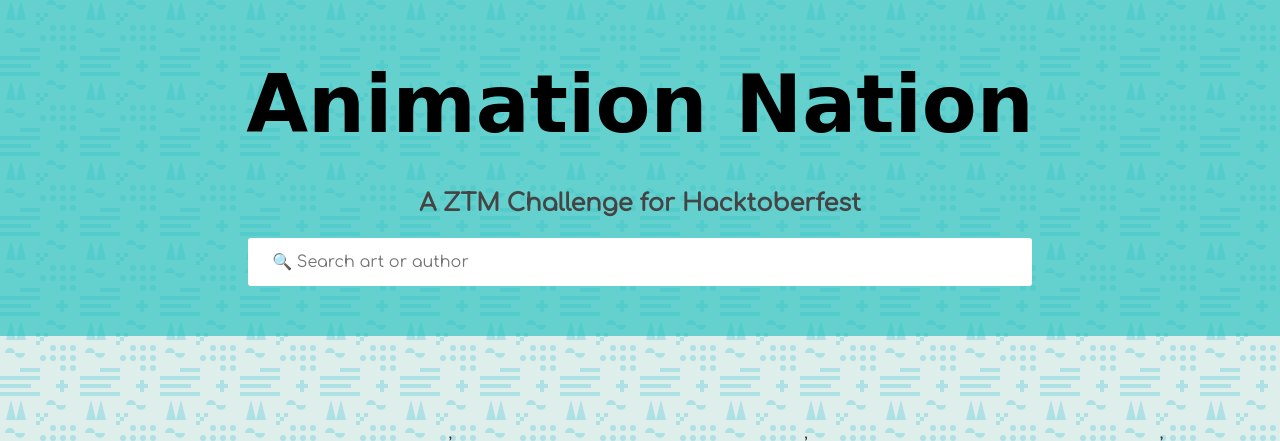
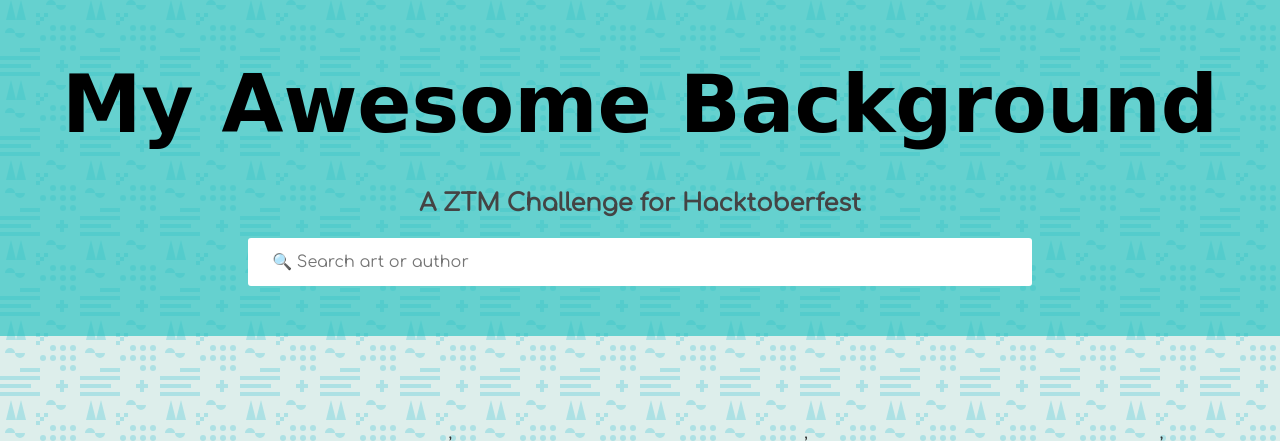
Before and after one commit to rccoder22/My-Awesome-Background, a plain HTML site: page index.html in a window 1280 px wide. Shown: the top 441 px of the page. Drawn offline with nearby package versions, Linux system fonts and the light colour scheme; files that its build step writes are made by us from their sources; a web font is replaced by a local one.

Commit message:
Changing title

```diff
--- a/index.html
+++ b/index.html
@@ -17,12 +17,12 @@
       href="https://cdnjs.cloudflare.com/ajax/libs/normalize/8.0.0/normalize.min.css"
     />
     <link rel="icon" href="ZTM_SimardeepSingh-zsh.ico" type="image/x-icon" />
-    <title>Animation Nation - ZTM Hacktoberfest</title>
+    <title>My Awesome Background - ZTM Hacktoberfest</title>
   </head>
 
   <body>
     <div id="header">
-      <h1>Animation Nation</h1>
+      <h1>My Awesome Background</h1>
       <h2>A ZTM Challenge for Hacktoberfest</h2>
       <input id="search-bar" placeholder=" 🔍 Search art or author" />
     </div>
```
